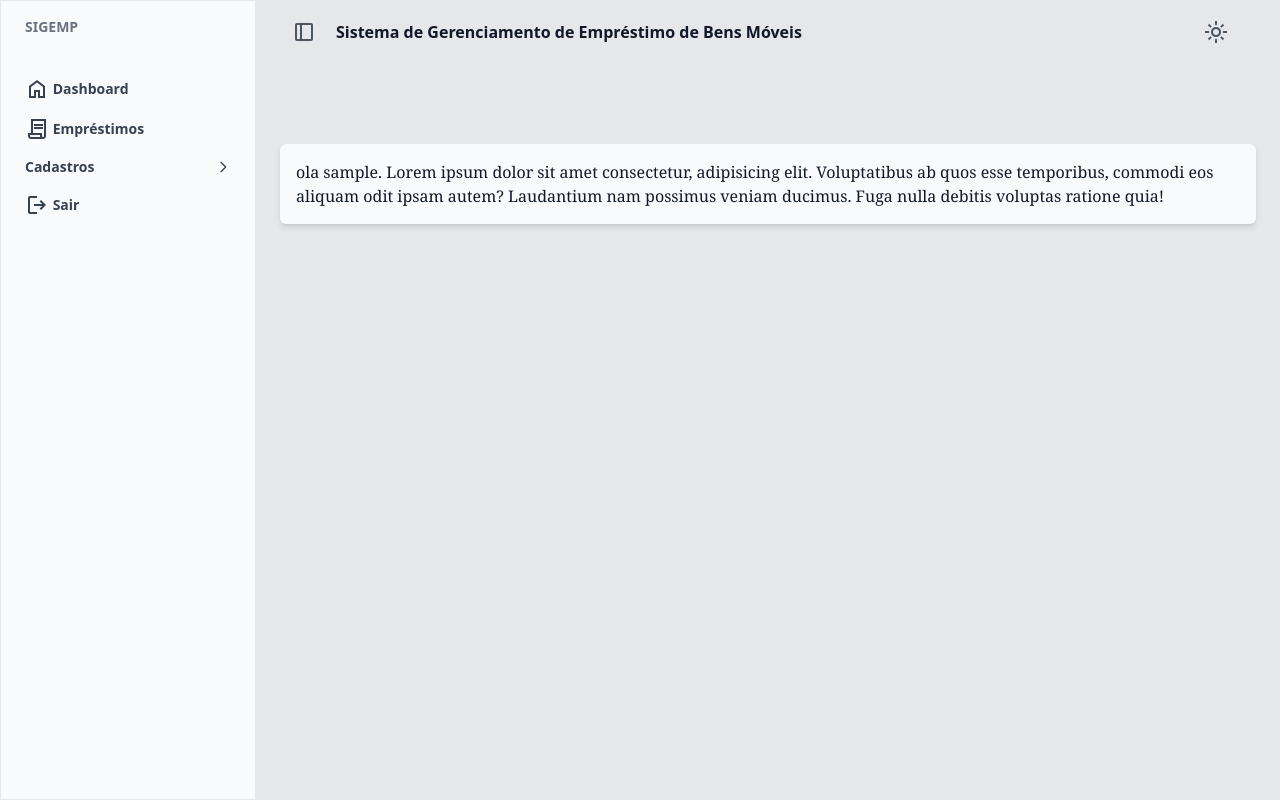
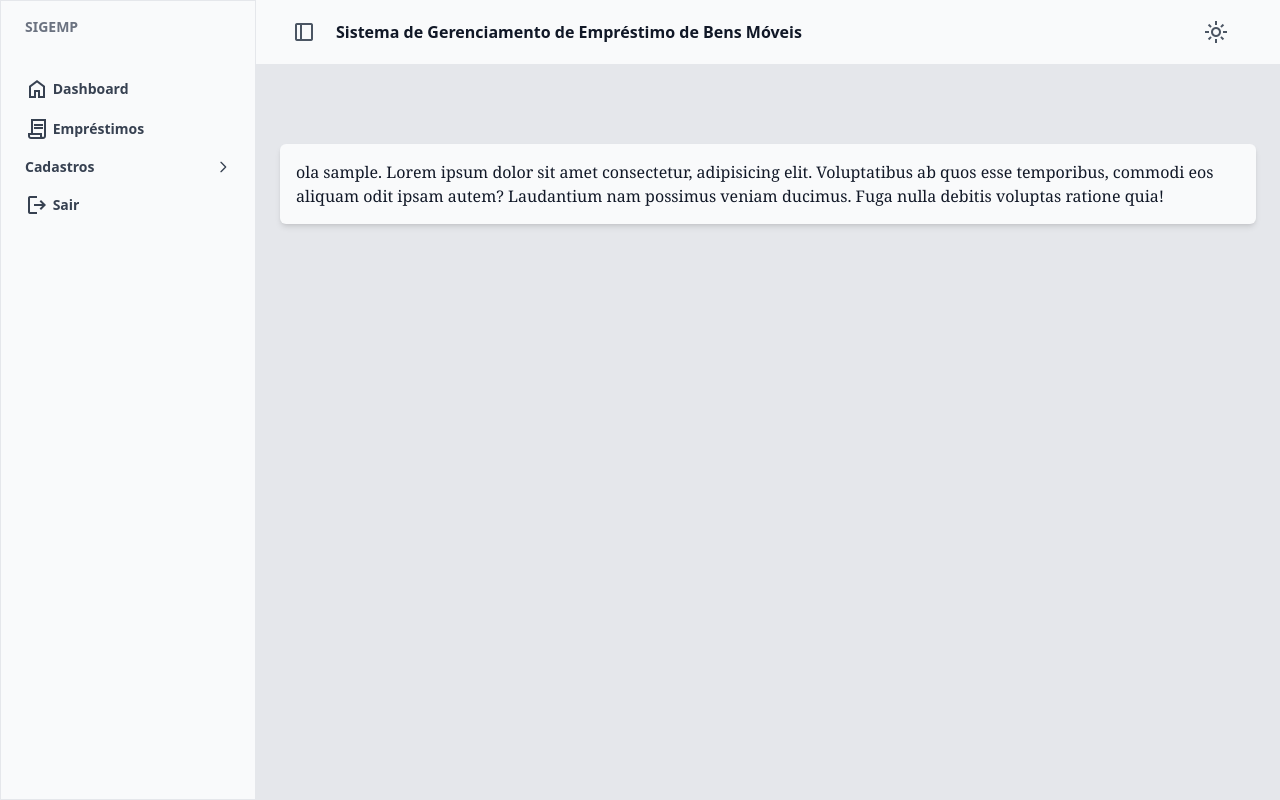
Before and after one commit to kavvata/sigemp, a Django app: page / in a window 1280 px wide. Run offline with Django 5.2, Linux system fonts and the light colour scheme; the visitor is signed in with stand-in values (Sample User, id 1); parts of the project's set-up code (start-up, migrations or seed data) failed here and were passed over; some libraries are stand-ins or nearby versions.

Commit message:
feat(patrimonio): adicionado fundo a barra de breadcrumb

```diff
--- a/theme/templates/base.html
+++ b/theme/templates/base.html
@@ -26,8 +26,8 @@
                  x-transition:leave-end="-translate-x-full"
                  class="w-64 flex-shrink-0 z-50">{% include "navigation.html" %}</div>
             <section class="bg-gray-200 dark:bg-gray-800 h-screen w-full flex-col items-center justify-center">
-                <div class="px-6 w-full flex flex-row h-16 gap-4 justify-between">
-                    <div class="flex justify-end items-center gap-2">
+                <div class="px-6 w-full flex flex-row h-16 gap-4 justify-between bg-gray-50 text-gray-900 dark:text-gray-200 dark:bg-gray-900">
+                    <div class="flex justify-end items-center gap-2 ">
                         <button @click="toggleSidebar()"
                                 class="group rounded-md px-3 py-2 flex items-center gap-2 text-sm font-medium transition-all  text-gray-600 dark:text-gray-300 hover:bg-gray-100 dark:hover:bg-gray-700">
                             <i class="material-symbols-outlined transition-transform duration-300 align-middle">dock_to_right</i>
```
